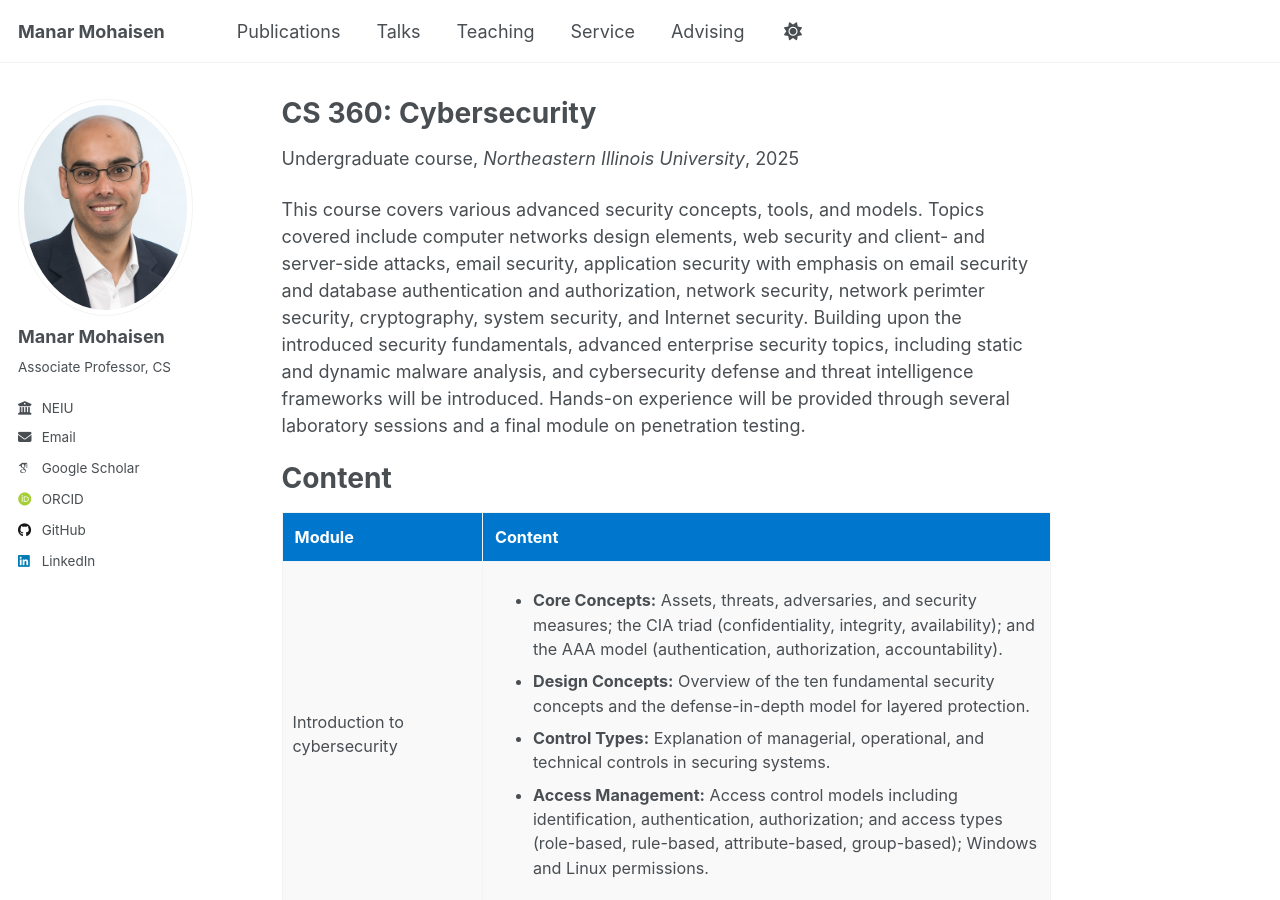
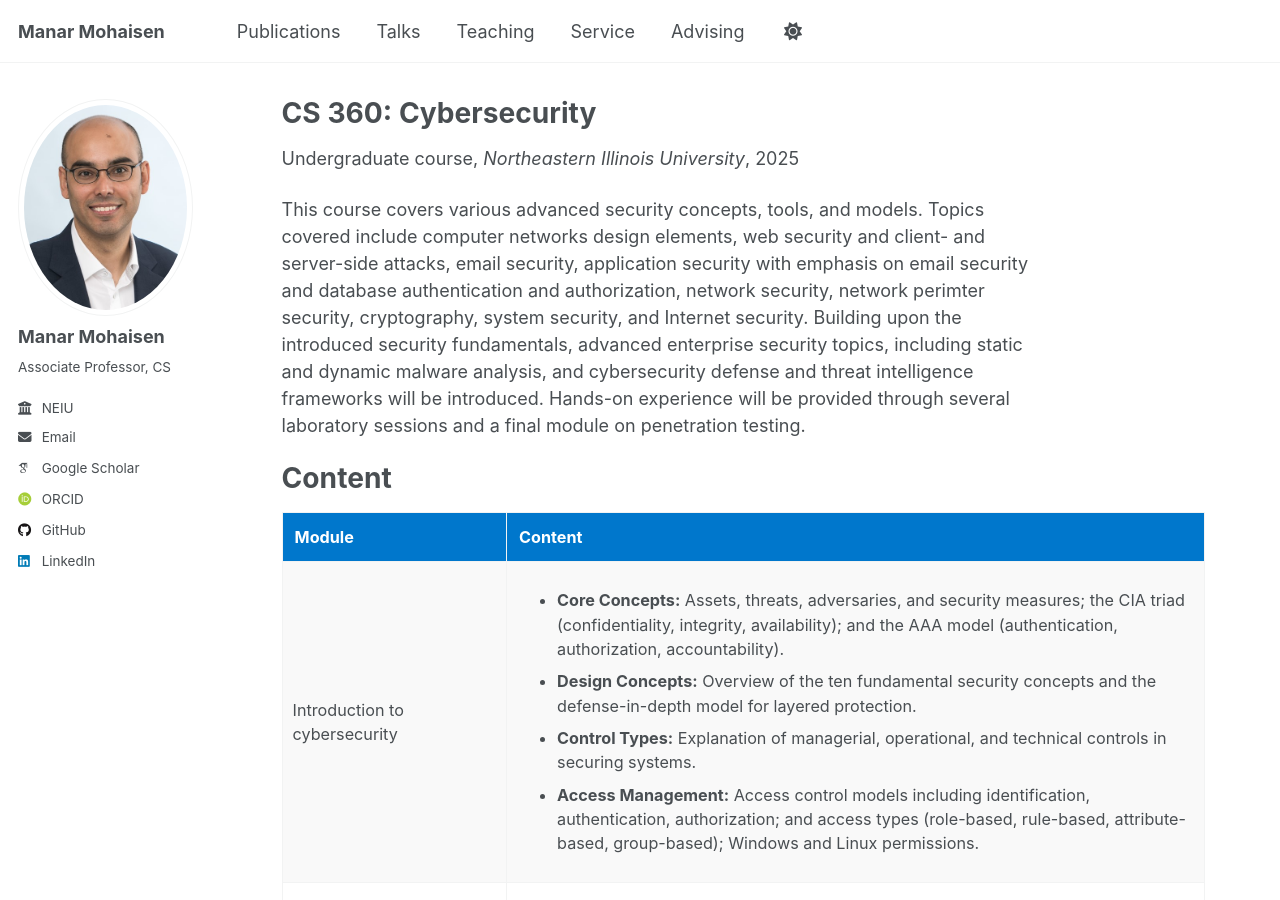
Before and after one commit to manarmohaisen/manarmohaisen.github.io, a Jekyll site: the page built from _teaching/cs360.md, in a window 1280 px wide and 900 px high. Built offline with Jekyll 4.4.1, drawn with Linux system fonts in a browser that asks for light colours; some web fonts are replaced; a script that is not in the unit is left out.

Commit message:
Update cs360.md

```diff
--- a/_teaching/cs360.md
+++ b/_teaching/cs360.md
@@ -12,7 +12,7 @@ This course covers various advanced security concepts, tools, and models. Topics
 
 Content
 ======
-<table style="width:100%; border-collapse: collapse; font-size: 90%; margin: 1em 0;">
+<table style="width:120%; border-collapse: collapse; font-size: 90%; margin: 1em 0;">
   <thead>
     <tr style="background-color: #0077cc; color: white;">
       <th style="padding: 12px; text-align: left;">Module</th>
```
